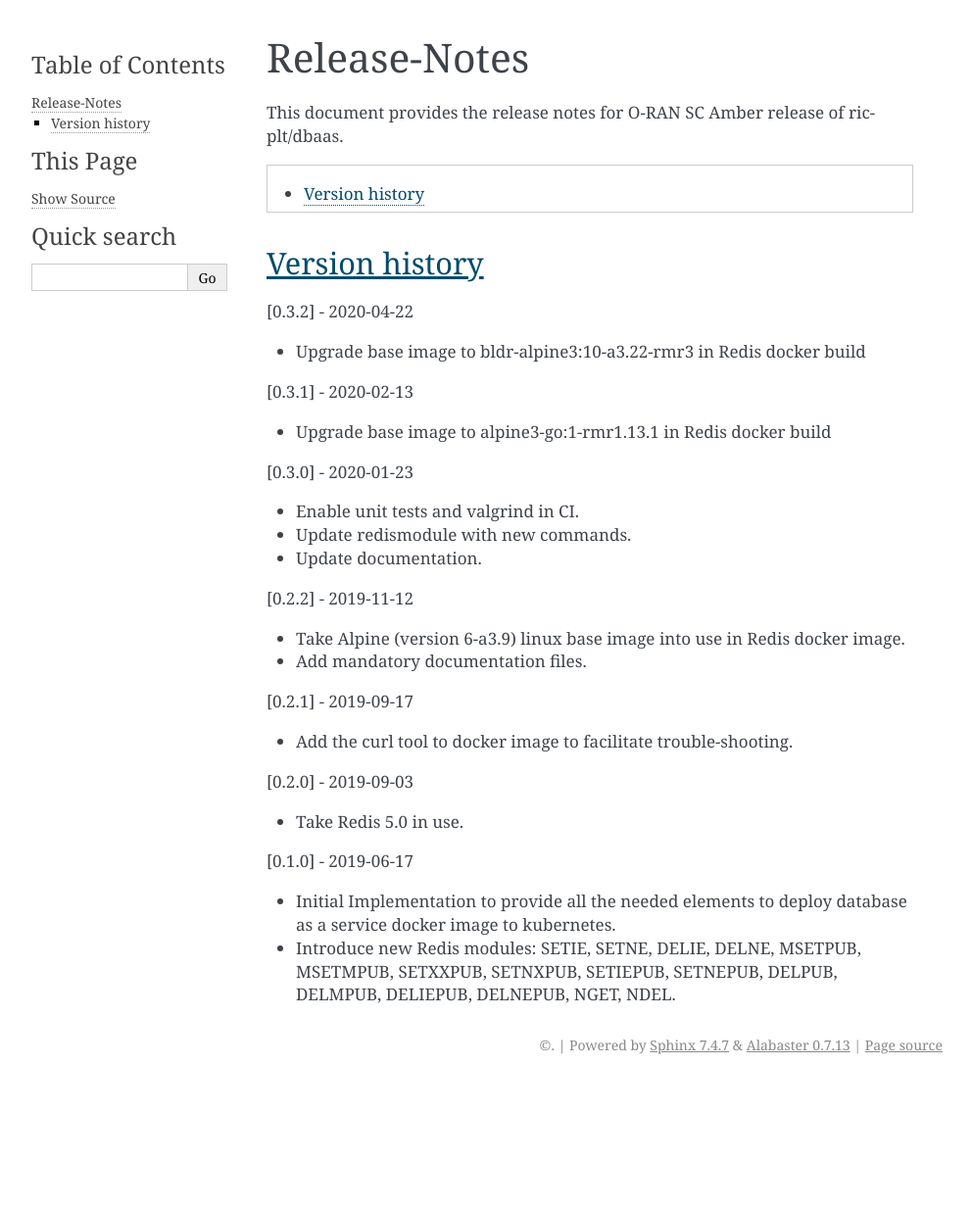
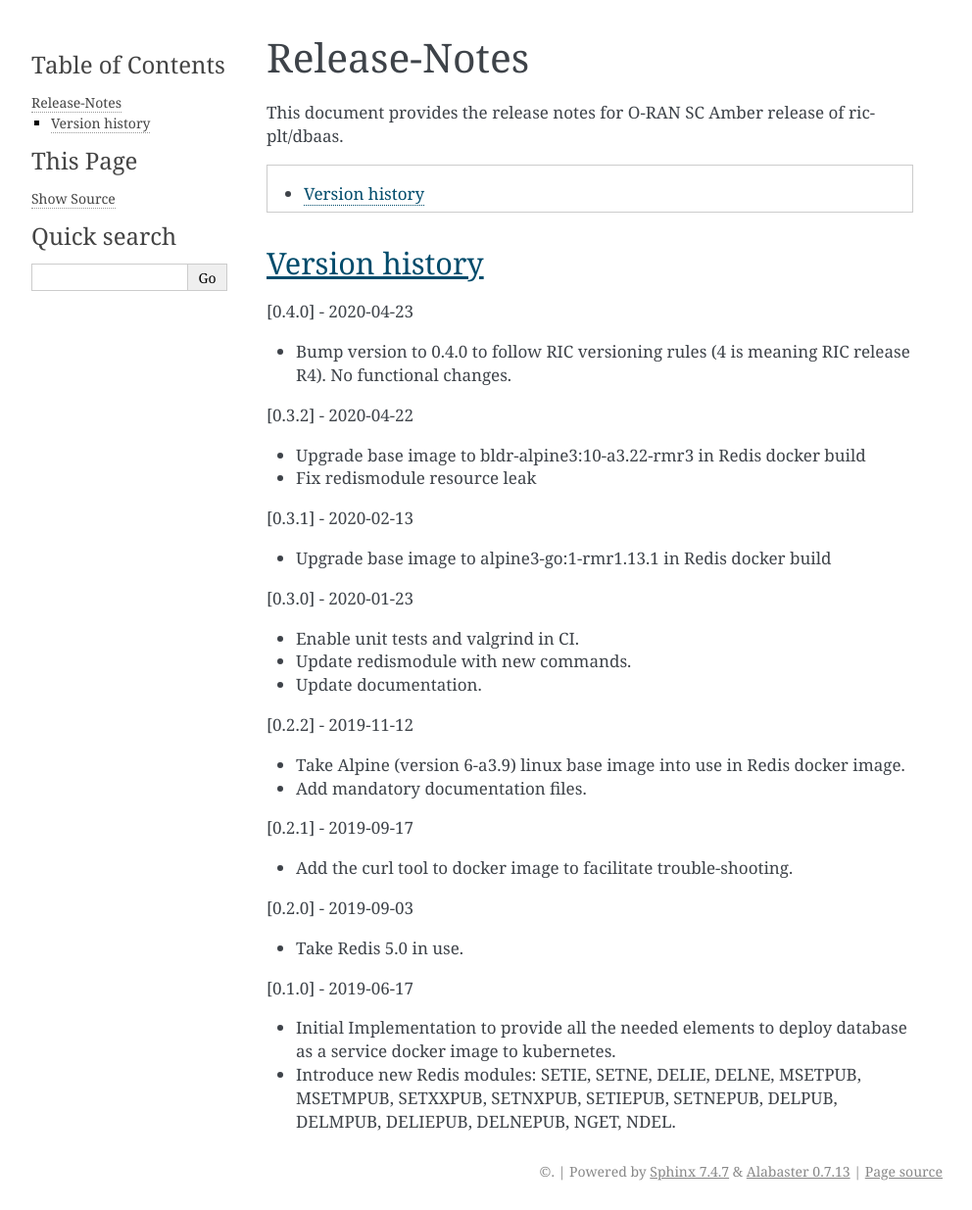
Before and after one commit to o-ran-sc/ric-plt-dbaas, a Sphinx documentation site: the page built from docs/release-notes.rst, in a window 1280 px wide. Shown: the whole page at 98% size, without its empty margins (148-1140 px from the left). Built offline with Sphinx 7.4.7, drawn with Linux system fonts in a browser that asks for light colours; before the commit the page ends 1106 px from its top, so only the background shows below that.

Commit message:
Bump docker tag version to 0.4.0 to follow RIC versioning rules
Signed-off-by: Timo Tietavainen <timo.tietavainen@nokia.com>
Change-Id: Ib0ee4f64f2edeadbd0e889afe69de0f2841024cf

```diff
--- a/container-tag.yaml
+++ b/container-tag.yaml
@@ -2,4 +2,4 @@
 # This file is expected to be in the docker build directory;
 # can be moved with suitable JJB configuration.
 ---
-tag: '0.3.2'
+tag: '0.4.0'
--- a/docs/release-notes.rst
+++ b/docs/release-notes.rst
@@ -31,9 +31,14 @@ ric-plt/dbaas.
 Version history
 ---------------
 
+[0.4.0] - 2020-04-23
+
+* Bump version to 0.4.0 to follow RIC versioning rules (4 is meaning RIC release R4). No functional changes.
+
 [0.3.2] - 2020-04-22
 
 * Upgrade base image to bldr-alpine3:10-a3.22-rmr3 in Redis docker build
+* Fix redismodule resource leak
 
 [0.3.1] - 2020-02-13
 
```
